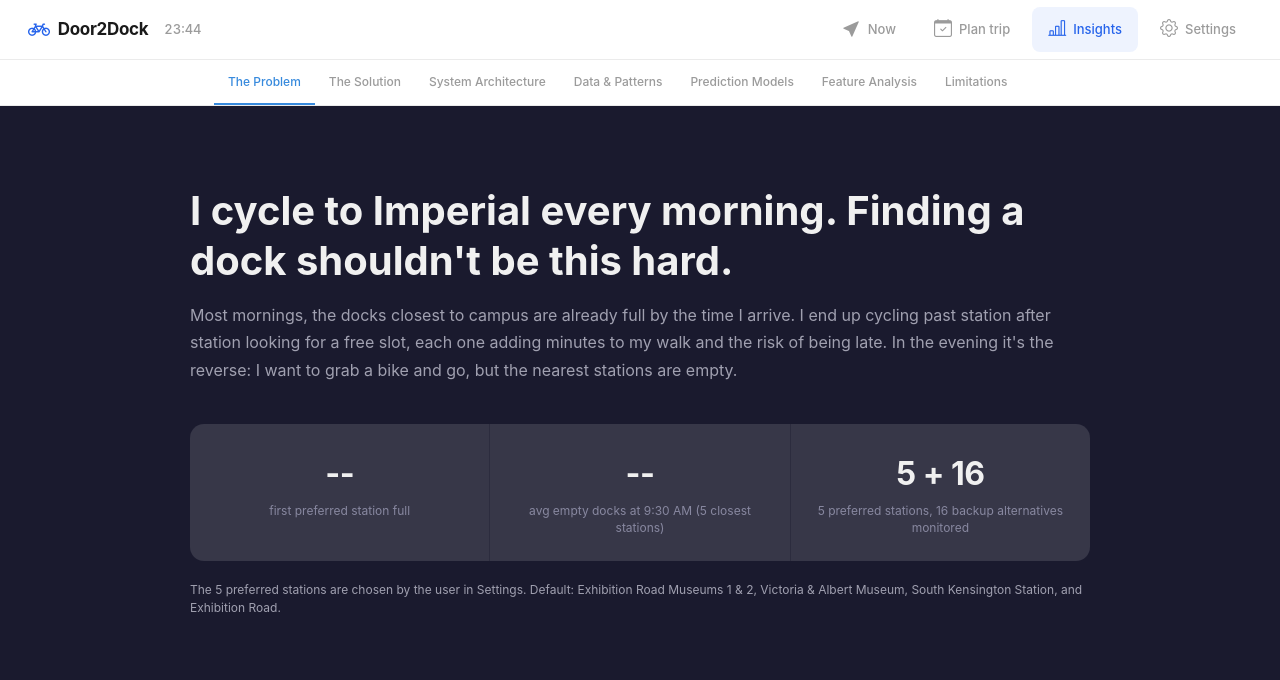
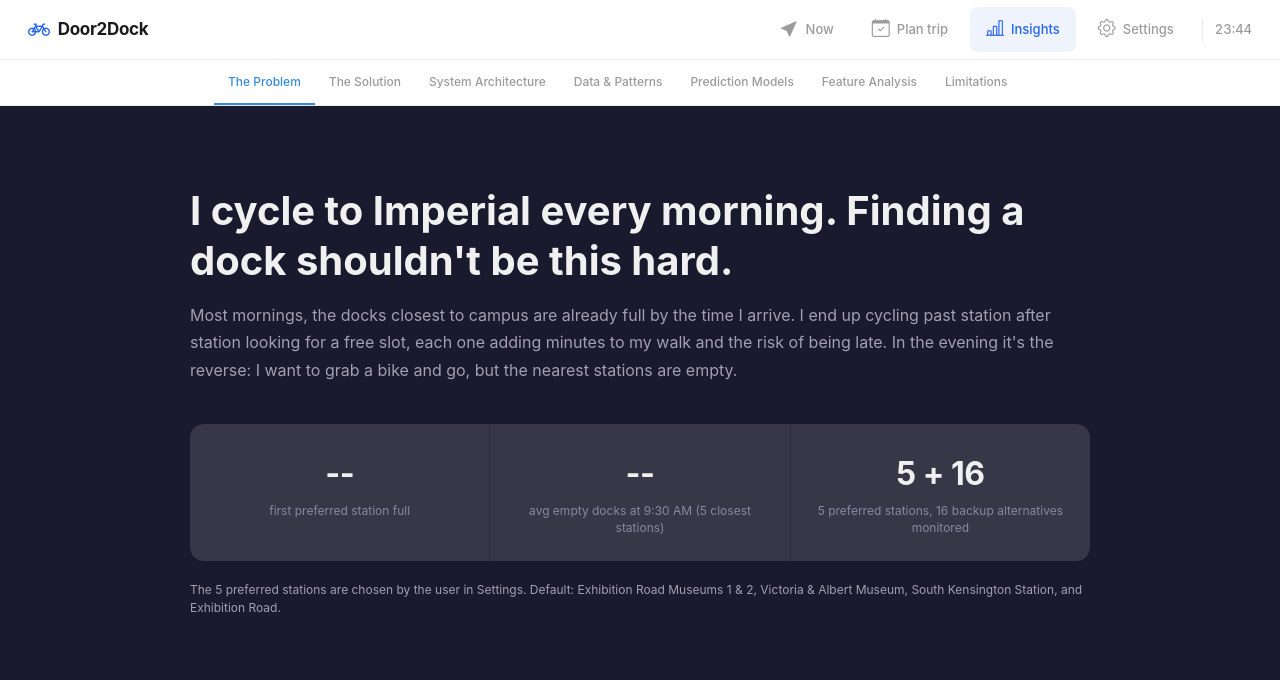
Before and after one commit to ferdipn4/DoorToDock, a Flask app: page /insights in a window 1280 px wide. Shown: the top 680 px of the page. Run offline with Flask 3, Linux system fonts and the light colour scheme; some libraries are stand-ins or nearby versions.

Commit message:
fix: move clock to right of topbar with divider, unify From Imperial colors to blue
Co-Authored-By: Claude Opus 4.6 <noreply@anthropic.com>

```diff
--- a/webapp/static/css/style.css
+++ b/webapp/static/css/style.css
@@ -138,19 +138,26 @@ body {
   color: #2563eb;
 }
 
-.topbar-clock {
-  font-size: 13px;
-  font-weight: 500;
-  color: var(--text-tertiary);
-  margin-left: 16px;
-  font-variant-numeric: tabular-nums;
-}
-
 .topbar-nav {
   display: flex;
   align-items: center;
   gap: 6px;
   margin-left: auto;
+}
+
+.topbar-divider {
+  width: 1px;
+  height: 24px;
+  background-color: var(--border);
+  margin-left: 12px;
+}
+
+.topbar-clock {
+  font-size: 13px;
+  font-weight: 500;
+  color: var(--text-tertiary);
+  margin-left: 12px;
+  font-variant-numeric: tabular-nums;
 }
 
 .topbar-item {
--- a/webapp/templates/base.html
+++ b/webapp/templates/base.html
@@ -31,7 +31,6 @@
         <!-- Desktop Top Bar -->
         <nav class="topbar" aria-label="Main navigation">
             <span class="topbar-brand"><i class="bi bi-bicycle"></i> Door2Dock</span>
-            <span class="topbar-clock" id="nav-clock-desktop"></span>
             <div class="topbar-nav">
                 <a href="/go?timing=now" class="topbar-item {% if active_tab == 'go' and active_timing|default('now') == 'now' %}active{% endif %}">
                     <i class="bi bi-cursor-fill"></i><span>Now</span>
@@ -46,6 +45,8 @@
                     <i class="bi bi-gear"></i><span>Settings</span>
                 </a>
             </div>
+            <span class="topbar-divider"></span>
+            <span class="topbar-clock" id="nav-clock-desktop"></span>
         </nav>
 
         <!-- Main Content -->
```
Also changed, not shown: webapp/templates/go.html (+12 -12 lines).
